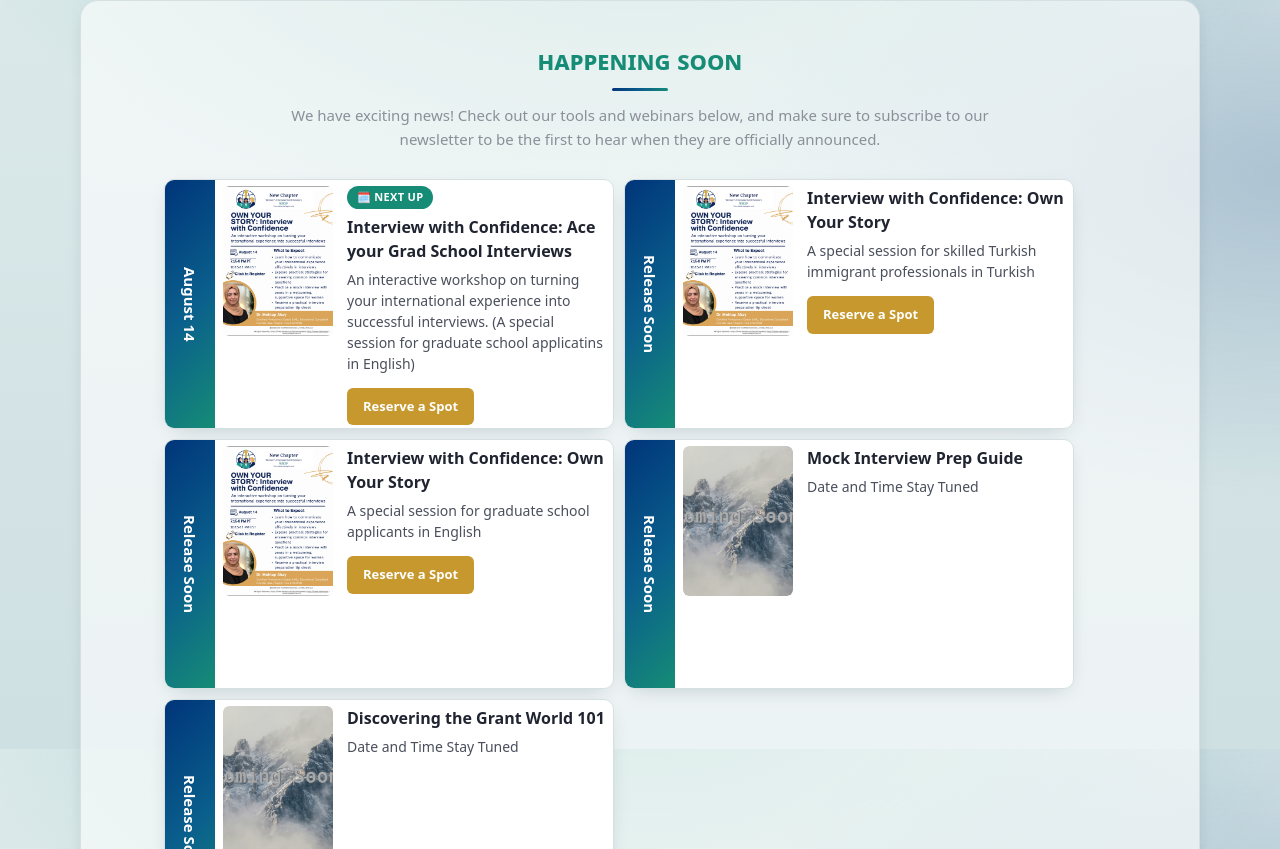
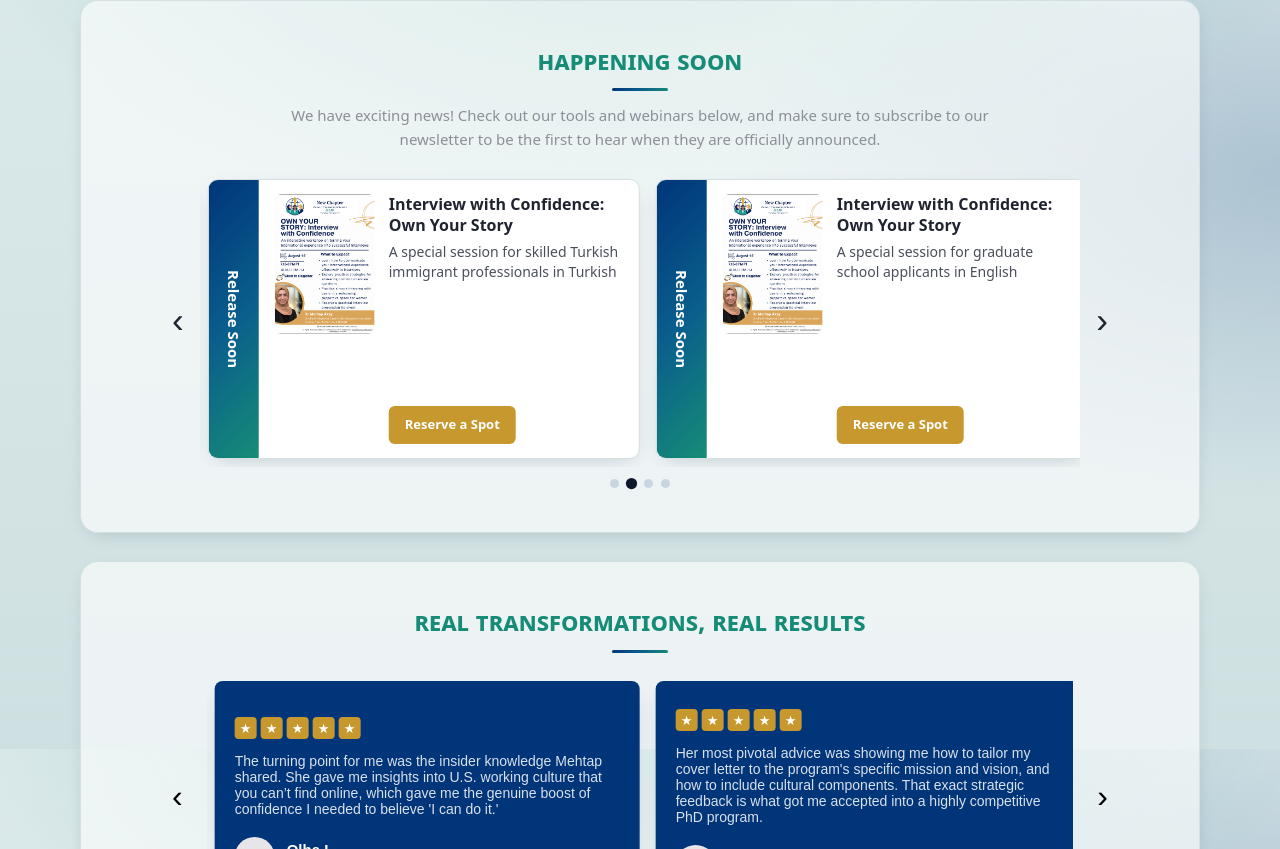
Before and after one commit to June8Yildirim/newchapterusa, a React (Vite) app: page / in a window 1280 px wide. Shown: the part 5651-6500 px from the top of the page. Built offline with nearby package versions, Linux system fonts and the light colour scheme; no server answers.

Commit message:
happenning soon section cards carousel is created

```diff
--- a/src/components/happenningsoon/HappenningSoon.css
+++ b/src/components/happenningsoon/HappenningSoon.css
@@ -1,18 +1,34 @@
-/* ---------- Happening Soon ---------- */
-.happening-grid {
+/* ---------- Happening Soon Carousel ---------- */
+.happening-carousel {
+  position: relative;
   display: flex;
-  flex-wrap: wrap;
-  gap: 10px;
+  align-items: center;
+  gap: 0.5rem;
   margin-top: 24px;
 }
+
+.happening-viewport {
+  overflow: hidden;
+  width: 100%;
+  padding-block: 8px;
+  margin-block: -8px;
+}
+
+.happening-track {
+  display: flex;
+  transition: transform 0.4s cubic-bezier(0.25, 1, 0.5, 1);
+}
+
 .happening-card {
+  flex: 0 0 calc(50% - 0.5rem);
+  margin-right: 1rem;
+  box-sizing: border-box;
   display: flex;
   flex-direction: row;
   border: 1px solid var(--border);
   border-radius: 10px;
   overflow: hidden;
-  width: 450px;
-  height: 250px;
+  min-height: 240px;
   background-color: white;
   box-shadow: var(--shadow-card);
   transition:
@@ -20,10 +36,16 @@
     box-shadow 0.25s ease;
   will-change: transform;
 }
+
+.happening-card:last-child {
+  margin-right: 0;
+}
+
 .happening-card:hover {
-  transform: translateY(-6px);
+  transform: translateY(-4px);
   box-shadow: var(--shadow-card-hover);
 }
+
 .happening-date {
   flex-shrink: 0;
   width: 50px;
@@ -37,17 +59,24 @@
   font-size: 15px;
   line-height: 1.25;
 }
+
 .happening-body {
-  padding: 6px 8px;
+  padding: 14px 16px;
   display: flex;
   align-items: flex-start;
   gap: 14px;
+  flex: 1;
+  min-width: 0;
 }
+
 .happening-text {
   display: flex;
   flex-direction: column;
   min-width: 0;
+  flex: 1;
+  height: 100%;
 }
+
 .happening-badge {
   align-self: flex-start;
   margin-bottom: 6px;
@@ -60,24 +89,33 @@
   letter-spacing: 0.03em;
   text-transform: uppercase;
 }
+
 .happening-body h3 {
   font-size: 16px;
   margin-bottom: 6px;
+  color: var(--ink);
+  line-height: 1.3;
 }
+
 .happening-body p {
   margin: 0 0 14px;
   color: var(--ink-soft);
   font-size: 14px;
+  line-height: 1.45;
 }
+
 .happening-body .btn {
   align-self: flex-start;
   padding: 9px 16px;
   font-size: 13px;
+  margin-top: auto;
 }
+
 a.happening-btn {
   display: inline-block;
   text-decoration: none;
 }
+
 .happening-thumb-btn {
   flex-shrink: 0;
   padding: 0;
@@ -89,17 +127,64 @@ a.happening-btn {
   line-height: 0;
   transition: transform 0.18s ease;
 }
+
 .happening-thumb-btn:hover {
   transform: translateY(-2px);
 }
+
 .happening-thumb {
   display: block;
-  width: 110px;
-  height: 150px;
+  width: 100px;
+  height: 140px;
   object-fit: cover;
   border-radius: 6px;
   background: var(--page-bg);
 }
+
+.happening-carousel .carousel-arrow {
+  background: none;
+  border: none;
+  font-size: 2.2rem;
+  cursor: pointer;
+  padding: 0.25rem 0.5rem;
+  flex-shrink: 0;
+  color: var(--ink);
+  line-height: 1;
+  transition: opacity 0.2s ease, transform 0.2s ease;
+}
+
+.happening-carousel .carousel-arrow:hover:not(:disabled) {
+  transform: scale(1.15);
+}
+
+.happening-carousel .carousel-arrow:disabled {
+  opacity: 0.25;
+  cursor: not-allowed;
+}
+
+.happening-dots {
+  display: flex;
+  justify-content: center;
+  gap: 0.5rem;
+  margin-top: 1.25rem;
+}
+
+.happening-dots .dot {
+  width: 9px;
+  height: 9px;
+  border-radius: 50%;
+  border: none;
+  background: #cbd5e1;
+  cursor: pointer;
+  padding: 0;
+  transition: background-color 0.2s ease, transform 0.2s ease;
+}
+
+.happening-dots .dot.active {
+  background: var(--navy, #0f172a);
+  transform: scale(1.25);
+}
+
 .happening-lightbox {
   position: fixed;
   inset: 0;
@@ -110,6 +195,7 @@ a.happening-btn {
   background: rgba(6, 20, 38, 0.82);
   cursor: zoom-out;
 }
+
 .happening-lightbox-img {
   max-width: min(92vw, 720px);
   max-height: 90vh;
@@ -117,13 +203,23 @@ a.happening-btn {
   border-radius: 8px;
   box-shadow: 0 24px 60px -20px rgba(0, 0, 0, 0.7);
 }
+
 .vertical-text {
   writing-mode: vertical-rl;
 }
 
-@media (max-width: 860px) {
-  .happening-grid {
-    grid-template-columns: 1fr;
+@media (max-width: 768px) {
+  .happening-card {
+    flex: 0 0 100%;
+    margin-right: 1rem;
+  }
+  .happening-body {
+    padding: 10px 12px;
+    gap: 10px;
+  }
+  .happening-thumb {
+    width: 85px;
+    height: 125px;
   }
 }
 
@@ -134,4 +230,7 @@ a.happening-btn {
   .happening-card:hover {
     transform: none;
   }
+  .happening-track {
+    transition: none;
+  }
 }
--- a/src/components/happenningsoon/HappenningSoon.tsx
+++ b/src/components/happenningsoon/HappenningSoon.tsx
@@ -1,22 +1,92 @@
-import { useState } from "react";
+import { useEffect, useRef, useState } from "react";
 import "./HappenningSoon.css";
 import { TRANSLATIONS, type Language } from "../../constants/text";
 
 export default function HappenningSoon({ lang }: { lang: Language }) {
   const t = TRANSLATIONS[lang];
   const [zoomSrc, setZoomSrc] = useState<string | null>(null);
+  const [index, setIndex] = useState(0);
+  const [paused, setPaused] = useState(false);
+  const [visibleCount, setVisibleCount] = useState(() =>
+    typeof window !== "undefined" && window.innerWidth <= 768 ? 1 : 2
+  );
+
+  const events = t.upcomingEvents || [];
+  const total = events.length;
+  const maxIndex = Math.max(0, total - visibleCount);
+  const currentIndex = Math.min(index, maxIndex);
+
+  useEffect(() => {
+    const handleResize = () => {
+      setVisibleCount(window.innerWidth <= 768 ? 1 : 2);
+    };
+    window.addEventListener("resize", handleResize);
+    return () => window.removeEventListener("resize", handleResize);
+  }, []);
+
+  const goTo = (i: number) => {
+    setIndex(Math.min(Math.max(i, 0), maxIndex));
+  };
+
+  const next = () => goTo(currentIndex + 1);
+  const prev = () => goTo(currentIndex - 1);
+
+  // Auto-advance every 5s, looping back to start; paused on hover.
+  useEffect(() => {
+    if (paused || maxIndex === 0) return;
+    const timer = setInterval(() => {
+      setIndex((i) => (i >= maxIndex ? 0 : i + 1));
+    }, 5000);
+    return () => clearInterval(timer);
+  }, [paused, maxIndex]);
+
+  const touchStartX = useRef(0);
+  const handleTouchStart = (e: React.TouchEvent) => {
+    touchStartX.current = e.touches[0].clientX;
+  };
+  const handleTouchEnd = (e: React.TouchEvent) => {
+    const delta = e.changedTouches[0].clientX - touchStartX.current;
+    if (delta > 50) prev();
+    else if (delta < -50) next();
+  };
 
   return (
-    <section className="section">
+    <section className="section happening-section">
       {/* Happening Soon */}
       <div className="container">
         <div className="section-header">
           <h2>{t.happeningSoonTitle}</h2>
           <p>{t.announcementsSubTitle}</p>
         </div>
-        <div className="happening-grid">
-          {t.upcomingEvents.map((event, i) => (
-            <article key={event.title} className="happening-card">
+
+        <div
+          className="happening-carousel"
+          onMouseEnter={() => setPaused(true)}
+          onMouseLeave={() => setPaused(false)}
+        >
+          <button
+            type="button"
+            className="carousel-arrow prev"
+            onClick={prev}
+            disabled={currentIndex === 0}
+            aria-label="Previous event"
+          >
+            ‹
+          </button>
+
+          <div
+            className="happening-viewport"
+            onTouchStart={handleTouchStart}
+            onTouchEnd={handleTouchEnd}
+          >
+            <div
+              className="happening-track"
+              style={{
+                transform: `translateX(-${currentIndex * (100 / visibleCount)}%)`,
+              }}
+            >
+              {events.map((event, i) => (
+                <article key={event.title + i} className="happening-card">
                   {event.date && (
                     <div className="happening-date vertical-text">{event.date}</div>
                   )}
@@ -61,6 +131,31 @@ export default function HappenningSoon({ lang }: { lang: Language }) {
             </div>
           </div>
 
+          <button
+            type="button"
+            className="carousel-arrow next"
+            onClick={next}
+            disabled={currentIndex === maxIndex}
+            aria-label="Next event"
+          >
+            ›
+          </button>
+        </div>
+
+        <div className="happening-dots" role="tablist">
+          {Array.from({ length: maxIndex + 1 }).map((_, i) => (
+            <button
+              key={i}
+              role="tab"
+              aria-selected={i === currentIndex}
+              aria-label={`Go to slide ${i + 1}`}
+              className={`dot ${i === currentIndex ? "active" : ""}`}
+              onClick={() => goTo(i)}
+            />
+          ))}
+        </div>
+      </div>
+
       {zoomSrc && (
         <div
           className="happening-lightbox"
--- a/src/constants/text.ts
+++ b/src/constants/text.ts
@@ -254,6 +254,7 @@ export const TRANSLATIONS = {
         title: "Interview with Confidence: Ace your Grad School Interviews",
         body: "An interactive workshop on turning your international experience into successful interviews. (A special session for graduate school applicatins in English)",
         isHappened: false,
+        isApplied: false,
         url: "https://docs.google.com/forms/d/e/1FAIpQLSfgJ2baszqI0Zo7BdIk9jaXR_vnzHJJdkg82txvkYSz-KBefA/viewform",
         thumbstone: "/images/webinar-interview-confidence-1.jpg",
       },
@@ -262,6 +263,7 @@ export const TRANSLATIONS = {
         title: "Interview with Confidence: Own Your Story",
         body: "A special session for skilled Turkish immigrant professionals in Turkish",
         isHappened: false,
+        isApplied: false,
         url: "https://docs.google.com/forms/d/e/1FAIpQLSfgJ2baszqI0Zo7BdIk9jaXR_vnzHJJdkg82txvkYSz-KBefA/viewform",
         thumbstone: "/images/webinar-interview-confidence-1.jpg",
       },
@@ -270,6 +272,7 @@ export const TRANSLATIONS = {
         title: "Interview with Confidence: Own Your Story",
         body: "A special session for graduate school applicants in English",
         isHappened: false,
+        isApplied: false,
         url: "https://docs.google.com/forms/d/e/1FAIpQLSfgJ2baszqI0Zo7BdIk9jaXR_vnzHJJdkg82txvkYSz-KBefA/viewform",
         thumbstone: "/images/webinar-interview-confidence-1.jpg",
       },
@@ -277,15 +280,16 @@ export const TRANSLATIONS = {
         date: "Release Soon",
         title: "Mock Interview Prep Guide",
         body: "Date and Time Stay Tuned",
+        isHappened: false,
         isApplied: false,
         url: "",
         thumbstone: "/images/underconstruction.jpg",
       },
-
       {
         date: "Release Soon",
         title: "Discovering the Grant World 101",
         body: "Date and Time Stay Tuned",
+        isHappened: false,
         isApplied: false,
         url: "",
         thumbstone: "/images/underconstruction.jpg",
@@ -640,30 +644,49 @@ export const TRANSLATIONS = {
     contactSendAnother: "Başka bir mesaj gönder",
     upcomingEvents: [
       {
-        date: "Bu Yaz",
-        title:
-          "ABD'deki Kariyer Yolunuzu Birlikte Tasarlayalım date/time coming soon",
-        body: "Tarih ve Zaman Bildirilecek",
+        date: "14 Ağustos",
+        title: "Özgüvenle Mülakat: Yüksek Lisans Mülakatlarında Başarıya Ulaşın",
+        body: "Uluslararası deneyiminizi başarılı mülakatlara dönüştürme üzerine etkileşimli bir atölye çalışması. (İngilizce yüksek lisans başvuruları için özel oturum)",
+        isHappened: false,
+        isApplied: false,
+        url: "https://docs.google.com/forms/d/e/1FAIpQLSfgJ2baszqI0Zo7BdIk9jaXR_vnzHJJdkg82txvkYSz-KBefA/viewform",
+        thumbstone: "/images/webinar-interview-confidence-1.jpg",
+      },
+      {
+        date: "Yakında",
+        title: "Özgüvenle Mülakat: Hikayene Sahip Çık",
+        body: "Nitelikli Türk göçmen profesyoneller için Türkçe özel oturum",
+        isHappened: false,
+        isApplied: false,
+        url: "https://docs.google.com/forms/d/e/1FAIpQLSfgJ2baszqI0Zo7BdIk9jaXR_vnzHJJdkg82txvkYSz-KBefA/viewform",
+        thumbstone: "/images/webinar-interview-confidence-1.jpg",
+      },
+      {
+        date: "Yakında",
+        title: "Özgüvenle Mülakat: Hikayene Sahip Çık",
+        body: "Yüksek lisans adayları için İngilizce özel oturum",
+        isHappened: false,
+        isApplied: false,
+        url: "https://docs.google.com/forms/d/e/1FAIpQLSfgJ2baszqI0Zo7BdIk9jaXR_vnzHJJdkg82txvkYSz-KBefA/viewform",
+        thumbstone: "/images/webinar-interview-confidence-1.jpg",
+      },
+      {
+        date: "Yakında",
+        title: "Deneme Mülakatı Hazırlık Rehberi",
+        body: "Tarih ve Saat Takipte Kalın",
+        isHappened: false,
         isApplied: false,
         url: "",
-        thumbstone: "",
+        thumbstone: "/images/underconstruction.jpg",
       },
       {
-        date: "Bu Yaz",
-        title:
-          "Amerika da Hibe Bulmak icin Temel BilgilerUt enim ad minim veniam",
-        body: "Tarih ve Zaman Bildirilecek",
+        date: "Yakında",
+        title: "Hibe Dünyasını Keşfetmek 101",
+        body: "Tarih ve Saat Takipte Kalın",
+        isHappened: false,
         isApplied: false,
         url: "",
-        thumbstone: "",
-      },
-      {
-        date: "Bu Yaz",
-        title: "Mülakat Hazırlık Rehberi",
-        body: "Tarih ve Zaman Bildirilecek",
-        isApplied: false,
-        url: "",
-        thumbstone: "",
+        thumbstone: "/images/underconstruction.jpg",
       },
     ],
     testimonialsTitle: "Bizim ile calismak Ne demek",
--- a/src/useSiteAnimations.ts
+++ b/src/useSiteAnimations.ts
@@ -61,7 +61,7 @@ export function useSiteAnimations(scope: RefObject<HTMLElement | null>) {
         [
           ".pub-grid",
           ".announcement-list",
-          ".happening-grid",
+          ".happening-track",
           ".pillar-grid",
           ".testimonial-grid",
         ].forEach((sel) => {
```
Lines whose indentation alone changed are shown as unchanged.
